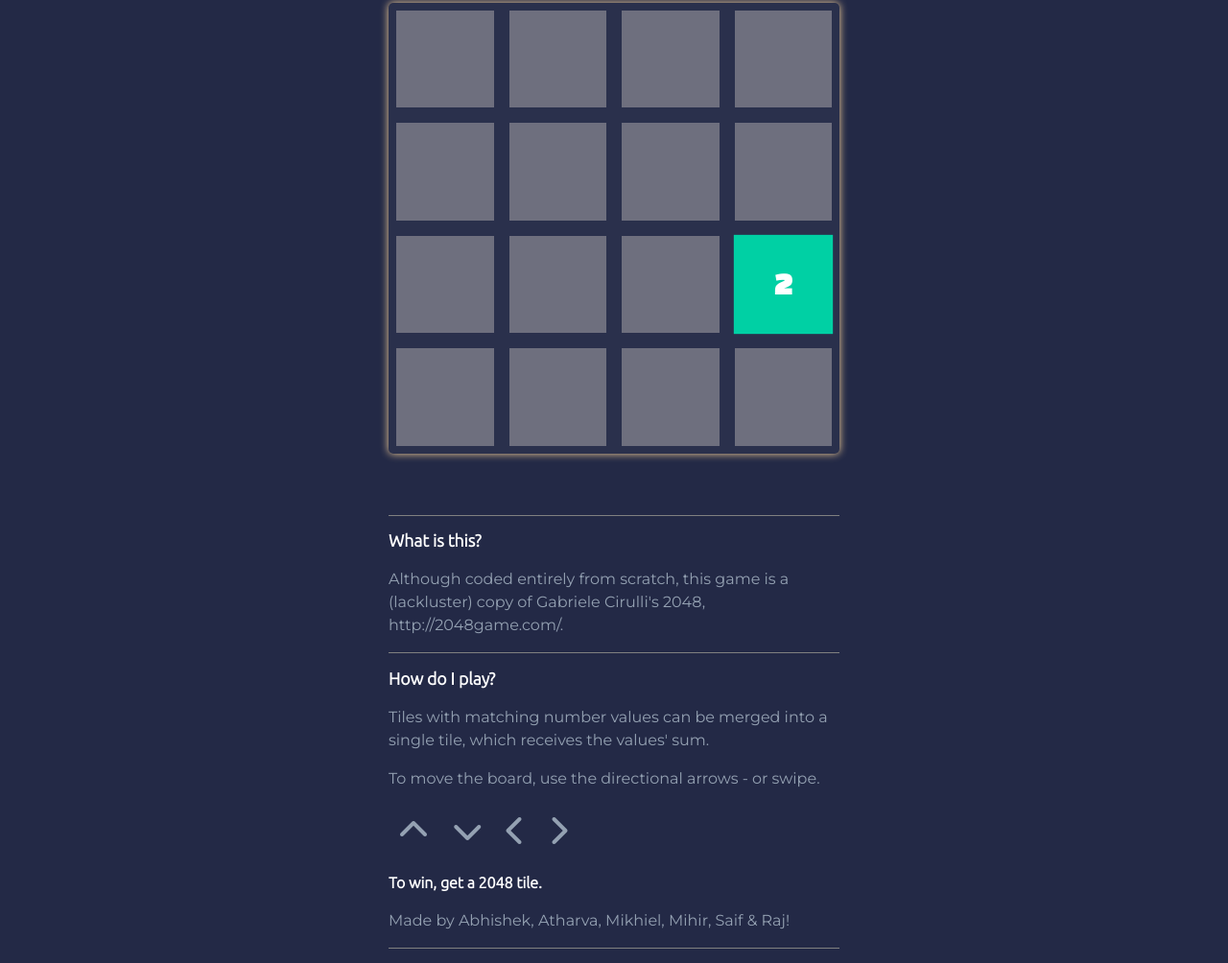
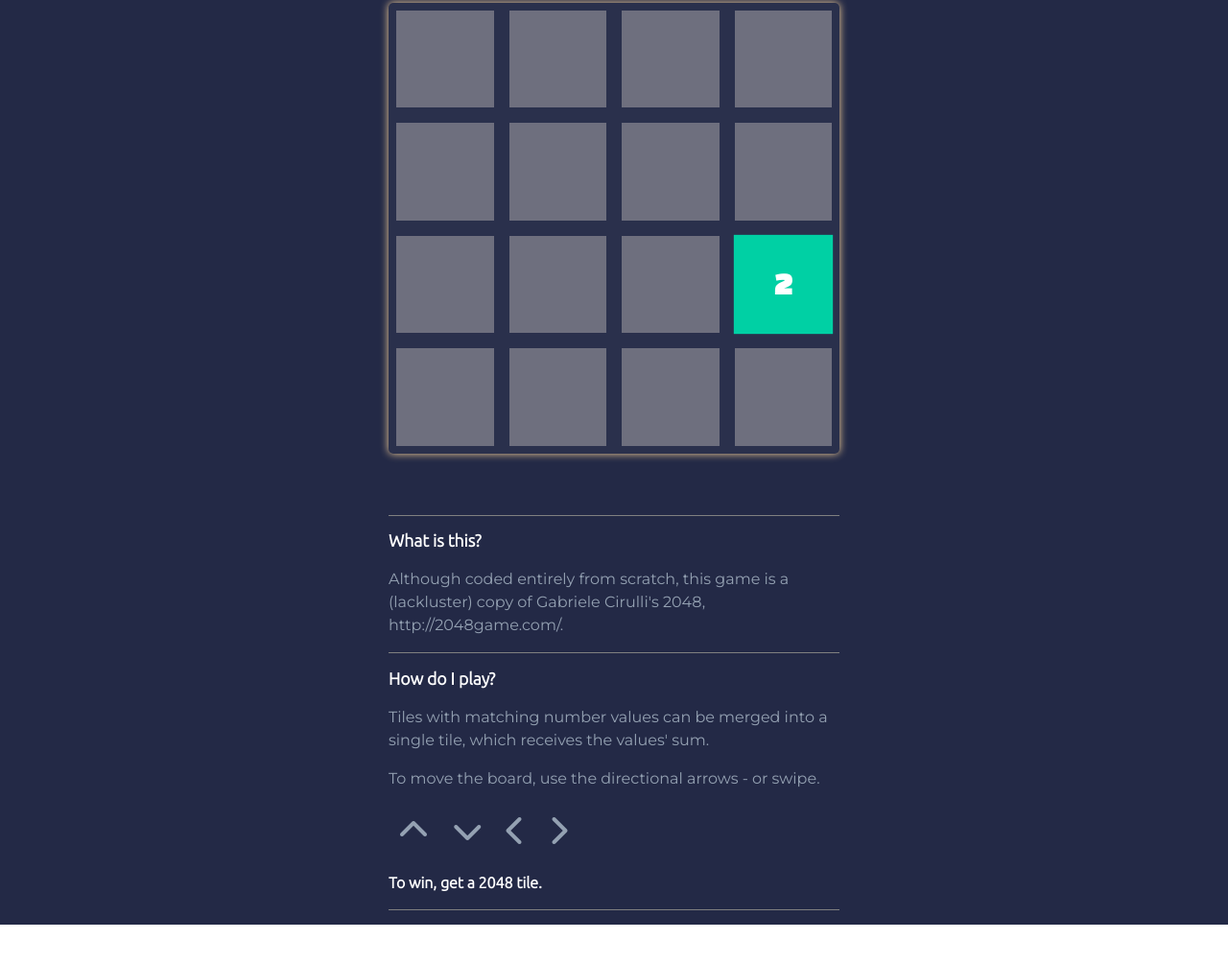
Before and after one commit to im-atharva/2048Game, a plain HTML site: page index.html in a window 1280 px wide. Shown: the part 284-1288 px from the top of the page at 96% size. After the commit the page ends 1248 px from the top, so only its background shows below. Drawn offline with nearby package versions, Linux system fonts and the light colour scheme; a script that the page names is missing; a web font is replaced by a local one.

Commit message:
Update index.html

```diff
--- a/index.html
+++ b/index.html
@@ -76,7 +76,6 @@
   <p class="lastline"> To win, get a 2048 tile.
   </p>
 
-<p>Made by Abhishek, Atharva, Mikhiel, Mihir, Saif & Raj! </p>
 
  </section>
  <!-- /end guide  -->
```
